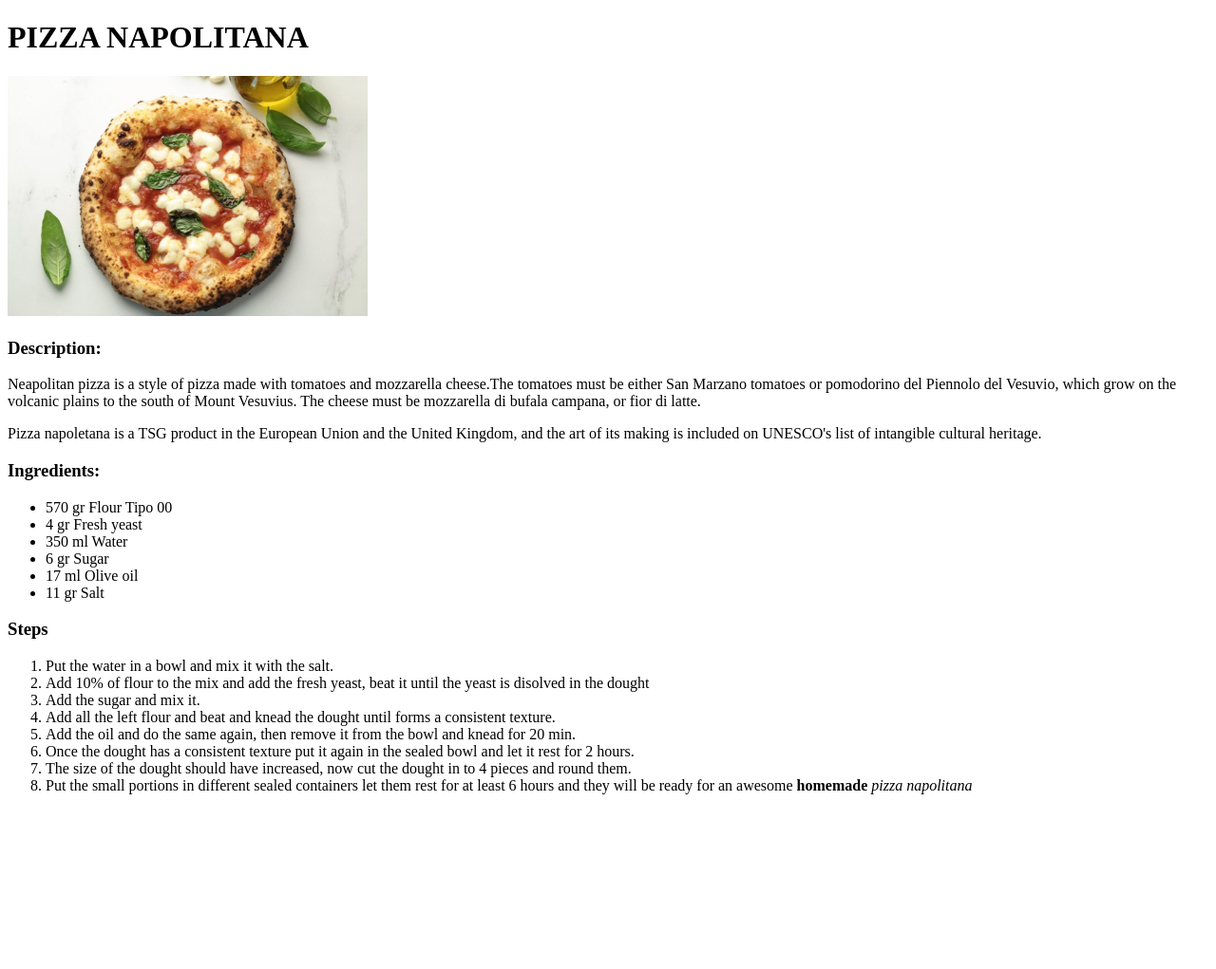
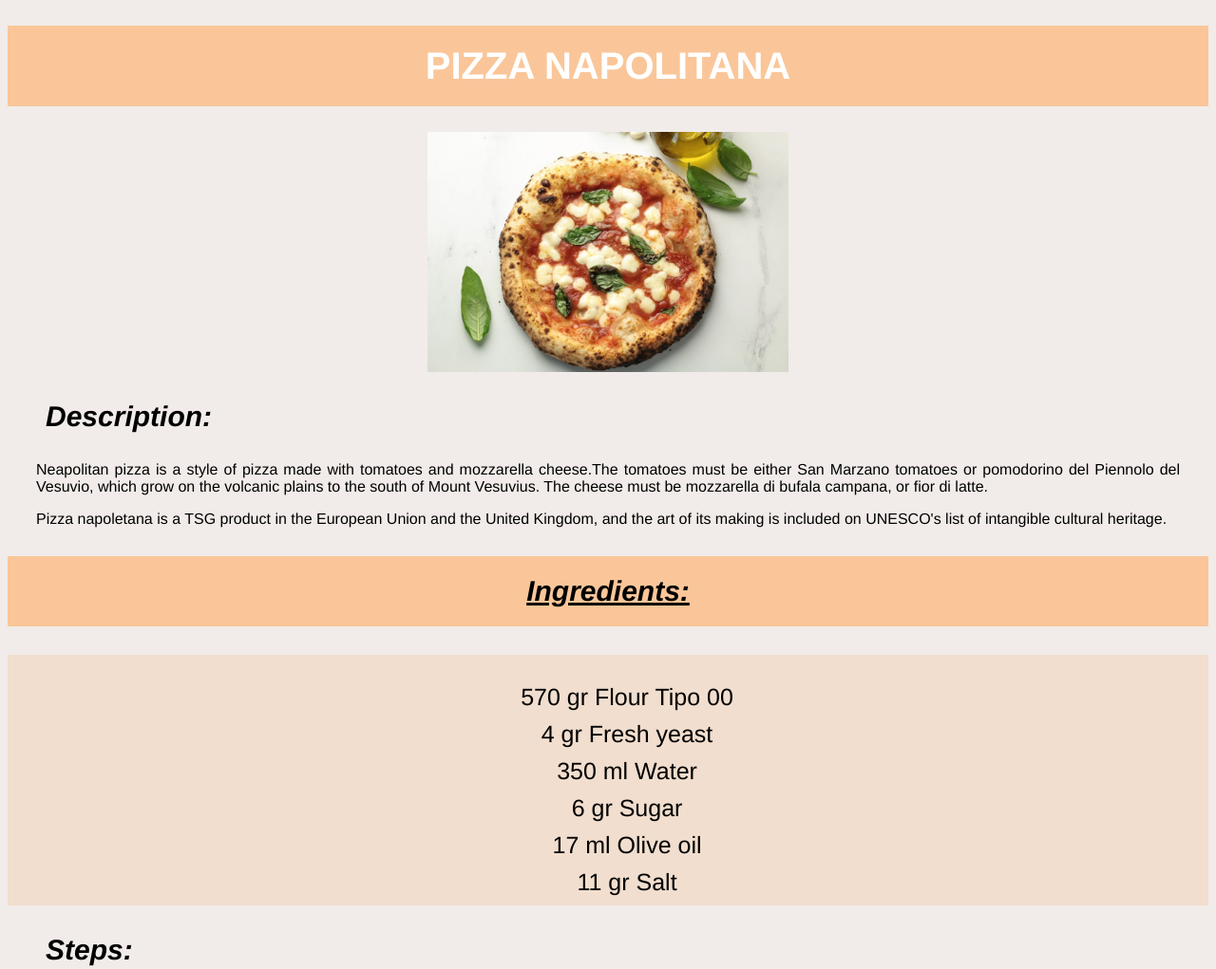
Before and after one commit to joanredon05/odin-recipes, a plain HTML site: page recipes/pizza_napolitana.html in a window 1280 px wide. Shown: the top 1021 px of the page at 95% size. Before the commit the page ends 853 px from the top, so only its background shows below. Drawn offline with Linux system fonts and the light colour scheme.

Commit message:
styled with css

```diff
--- a/recipes/pizza_napolitana.html
+++ b/recipes/pizza_napolitana.html
@@ -3,10 +3,11 @@
 <head>
     <meta charset="UTF-8">
     <title>Pizza Napolitana</title>
+    <link rel="stylesheet" href="../styles.css">
 </head>
 <body>
-    <h1>PIZZA NAPOLITANA</h1>
-    <img src="../images/pizza_napolitana.jpg" alt="Pizza Napolitana Photo" width="30%">
+    <h1 class = "recipe-name">PIZZA NAPOLITANA</h1>
+    <img src="../images/pizza_napolitana.jpg" alt="Pizza Napolitana Photo" class = "center">
     <h3>Description: </h3>
     <p>Neapolitan pizza is a style of pizza made with tomatoes and mozzarella
         cheese.The tomatoes must be either San Marzano tomatoes or pomodorino
@@ -18,8 +19,8 @@
         Kingdom, and the art of its making is included on UNESCO's list of
         intangible cultural heritage.</p>
 
-    <h3>Ingredients: </h3>
-        <ul>
+    <h3 id="ingredients-title">Ingredients: </h3>
+        <ul class="ingredients-list">
             <li>570 gr Flour Tipo 00</li>
             <li>4 gr Fresh yeast</li>
             <li>350 ml Water</li>
@@ -29,7 +30,7 @@
 
         </ul>
 
-    <h3>Steps</h3>
+    <h3>Steps:</h3>
         <ol>
             <li>Put the water in a bowl and mix it with the salt.</li>
             <li>Add 10% of flour to the mix and add the fresh yeast,
--- /dev/null
+++ b/styles.css
@@ -0,0 +1,88 @@
+*{
+    font-family: Helvetica;
+    background-color: #f1ece9;
+}
+
+#big-title{
+    text-align: center;
+    font-weight: 600;
+    font-size: 70px;
+    color:blueviolet;
+
+}
+
+p{
+    text-align: justify;
+    padding: 0 30px 0 30px;
+}
+
+
+.recipe-name{
+    color: white;
+    background-color: #fac699 ;
+    text-align: center;
+    padding: 20px;
+    font-size: 40px;
+}
+
+h3{
+    padding-left: 40px;
+    font-style: italic;
+    font-size: 30px;
+}
+
+.center {
+    display: block;
+    margin-left: auto;
+    margin-right: auto;
+    width: 30%;
+  }
+
+ol li{
+	padding-bottom: 20px;
+	text-align:justify;
+}
+
+.ingredients-list{
+    text-align: center;
+    list-style-type: none;
+    background-color: #f1dece;
+    padding-top: 30px;
+}
+.ingredients-list li{
+    font-weight: 200;
+    padding-bottom: 10px;
+    background-color: #f1dece;
+    font-size: 25px;
+
+}
+
+#ingredients-title{
+    background-color: #fac699;
+    text-decoration: underline;
+    text-align: center;
+    padding: 20px 0 20px 0;
+}
+
+.index-text{
+    padding: 20px;
+    border: 10px solid rgb(190, 74, 171);
+    margin: 40px;
+    text-align: center;
+    background-color: #d592e1;
+}
+
+#recipe-list{
+    padding-top: 60px;
+    text-align: center;
+    list-style: none;
+}
+
+#recipe-list li{
+    display: inline-block;
+    padding: 0 15px 0 15px;
+}
+
+#recipe-list a:hover {
+	color: rgb(194, 144, 36);
+}
```
Also changed, not shown: index.html (+4 -3 lines), recipes/banana_smothie.html (+6 -5 lines), recipes/pita_bread.html (+6 -5 lines).
